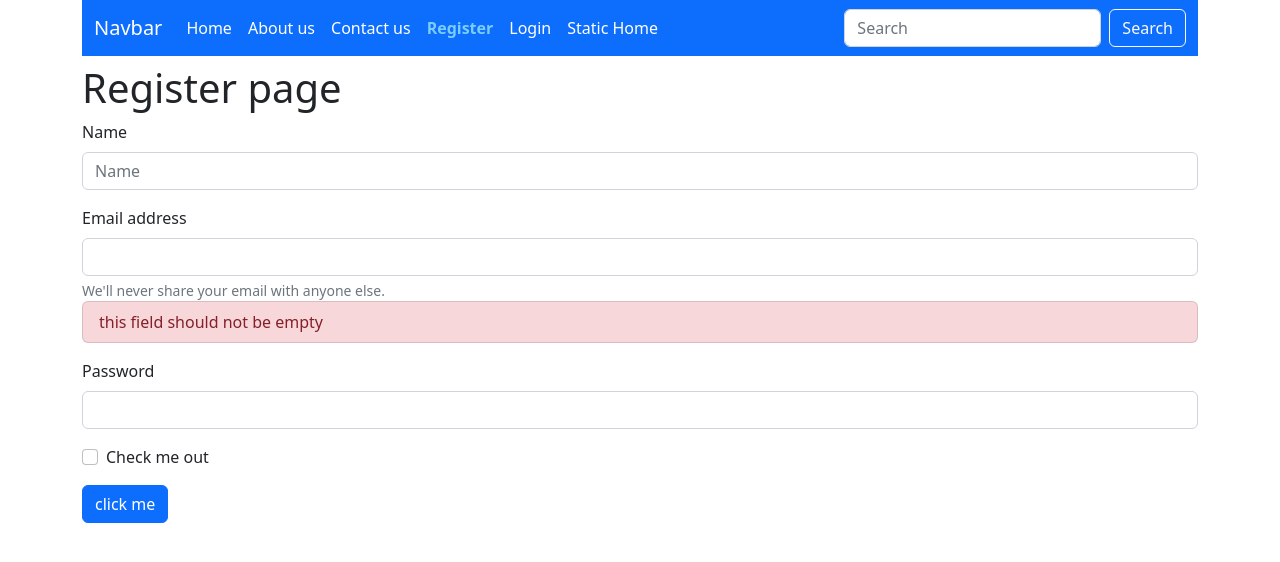
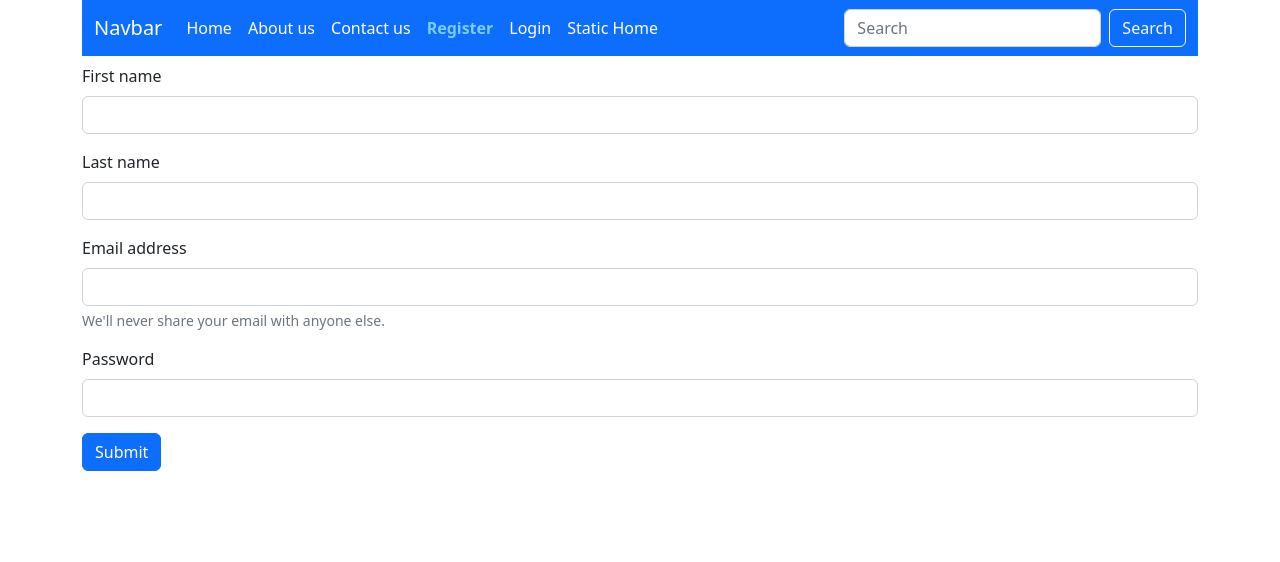
Before and after one commit to Rlss91/rt_morning_21_02_2023_react, a React (Create React App) app: page /registerpage in a window 1280 px wide. Shown: the top 562 px of the page. Built offline with nearby package versions, Linux system fonts and the light colour scheme.

Commit message:
register

```diff
--- a/src/index.js
+++ b/src/index.js
@@ -8,6 +8,10 @@ import "bootstrap/dist/css/bootstrap.css";
 import "bootstrap/dist/js/bootstrap.js";
 import "bootstrap-icons/font/bootstrap-icons.css";
 import { BrowserRouter } from "react-router-dom";
+/* axios */
+import axios from "axios";
+
+axios.defaults.baseURL = "http://localhost:3030/api";
 
 const root = ReactDOM.createRoot(document.getElementById("root"));
 root.render(
--- a/src/pages/HomePage.jsx
+++ b/src/pages/HomePage.jsx
@@ -6,7 +6,7 @@ const HomePage = () => {
   const [courseArr, setCourseArr] = useState(null);
   useEffect(() => {
     axios
-      .get("http://localhost:3030/api/1")
+      .get("/1")
       .then(({ data }) => {
         setCourseArr(data);
       })
--- a/src/pages/RegisterPage.jsx
+++ b/src/pages/RegisterPage.jsx
@@ -1,111 +1,93 @@
-import { Fragment, useState, useEffect } from "react";
-import ButtonPartial from "../partials/ButtonPartial";
-import ErrorValidationListComponent from "../components/ErrorValidationListComponent";
-import validateRegisterSchema from "../validation/registerValidation";
+import { useState } from "react";
+import axios from "axios";
+import { useNavigate } from "react-router-dom";
 
 const RegisterPage = () => {
-  const [inputsValue, setInputsValue] = useState({
-    nameInput: "",
-    emailInput: "",
-    passwordInput: "",
+  const [userInput, setUserInput] = useState({
+    firstName: "",
+    lastName: "",
+    email: "",
+    password: "",
   });
-  const [errorsState, setErrorsState] = useState({
-    nameInput: [],
-    emailInput: [],
-    passwordInput: [],
-  });
-  useEffect(() => {
-    //on load to elm/component
-    return () => {
-      //when elm destroyed
-      console.log("elm done");
-    };
-  }, []);
-  useEffect(() => {
-    //each time inputsValue value changed this function will be executed
-    // console.log("inputsValue changed", inputsValue);
-    let newErrorsState = JSON.parse(JSON.stringify(errorsState));
-    for (const [key, value] of Object.entries(inputsValue)) {
-      // console.log(`${key}: ${value}`);
-      if (!value) {
-        newErrorsState[key] = ["this field should not be empty"];
-      } else {
-        newErrorsState[key] = [];
-      }
+  const navigate = useNavigate();
+
+  const handleUserInputChange = (e) => {
+    let newUserInput = JSON.parse(JSON.stringify(userInput));
+    newUserInput[e.target.id] = e.target.value;
+    setUserInput(newUserInput);
+  };
+
+  const handleSubmit = async (e) => {
+    e.preventDefault();
+    try {
+      await axios.post("/register", {
+        fisrtName: userInput.firstName,
+        lastName: userInput.lastName,
+        email: userInput.email,
+        password: userInput.password,
+      });
+      navigate("/loginpage");
+    } catch (err) {
+      console.log(err);
     }
-    setErrorsState(newErrorsState);
-  }, [inputsValue]);
-
-  const handleBtnClick = () => {
-    console.log("clicked");
-    const validatedValues = validateRegisterSchema(inputsValue);
-    console.log("vv", validatedValues);
-  };
-  const handleInputChange = (ev) => {
-    const newInputsValue = JSON.parse(JSON.stringify(inputsValue));
-    newInputsValue[ev.target.id] = ev.target.value;
-    setInputsValue(newInputsValue);
   };
 
   return (
-    <Fragment>
-      <h1>Register page</h1>
+    <form onSubmit={handleSubmit}>
       <div className="mb-3">
-        <label htmlFor="nameInput" className="form-label">
-          Name
+        <label htmlFor="firstName" className="form-label">
+          First name
         </label>
         <input
           type="text"
           className="form-control"
-          id="nameInput"
-          aria-describedby="emailHelp"
-          value={inputsValue.nameInput}
-          onChange={handleInputChange}
-          placeholder="Name"
+          id="firstName"
+          value={userInput.firstName}
+          onChange={handleUserInputChange}
         />
       </div>
       <div className="mb-3">
-        <label htmlFor="emailInput" className="form-label">
+        <label htmlFor="lastName" className="form-label">
+          Last name
+        </label>
+        <input
+          type="text"
+          className="form-control"
+          id="lastName"
+          value={userInput.lastName}
+          onChange={handleUserInputChange}
+        />
+      </div>
+      <div className="mb-3">
+        <label htmlFor="email" className="form-label">
           Email address
         </label>
         <input
           type="email"
           className="form-control"
-          id="emailInput"
+          id="email"
           aria-describedby="emailHelp"
-          value={inputsValue.emailInput}
-          onChange={handleInputChange}
+          value={userInput.email}
+          onChange={handleUserInputChange}
         />
         <div id="emailHelp" className="form-text">
           We'll never share your email with anyone else.
         </div>
-        <ErrorValidationListComponent errorsArr={errorsState.emailInput} />
       </div>
       <div className="mb-3">
-        <label htmlFor="passwordInput" className="form-label">
+        <label htmlFor="password" className="form-label">
           Password
         </label>
         <input
           type="password"
           className="form-control"
-          id="passwordInput"
-          value={inputsValue.passwordInput}
-          onChange={handleInputChange}
+          id="password"
+          value={userInput.password}
+          onChange={handleUserInputChange}
         />
       </div>
-      <div className="mb-3 form-check">
-        <input
-          type="checkbox"
-          className="form-check-input"
-          id="exampleCheck1"
-        />
-        <label className="form-check-label" htmlFor="exampleCheck1">
-          Check me out
-        </label>
-      </div>
-      <ButtonPartial onClick={handleBtnClick}>click me</ButtonPartial>
-    </Fragment>
+      <button className="btn btn-primary">Submit</button>
+    </form>
   );
 };
-
 export default RegisterPage;
```
Also changed, not shown: src/pages/RegisterPageExplanation.jsx (added, +111 -0 lines).
